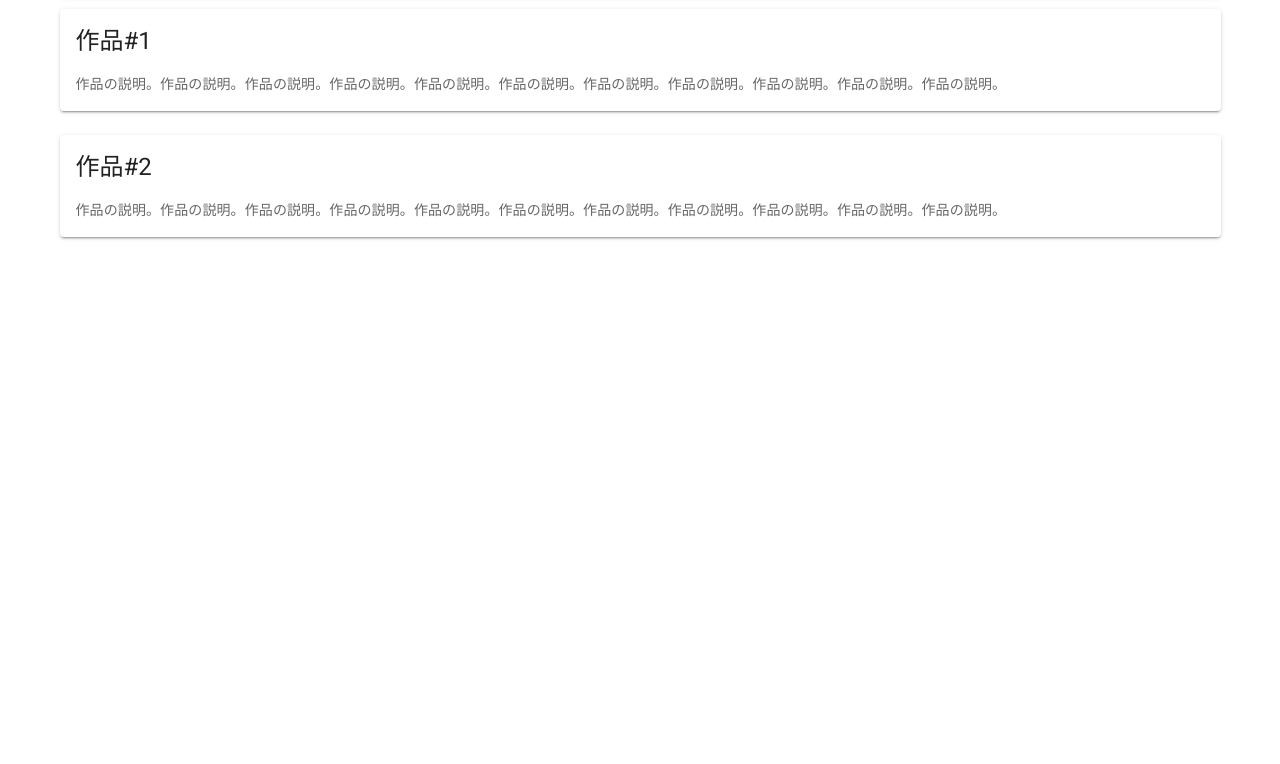
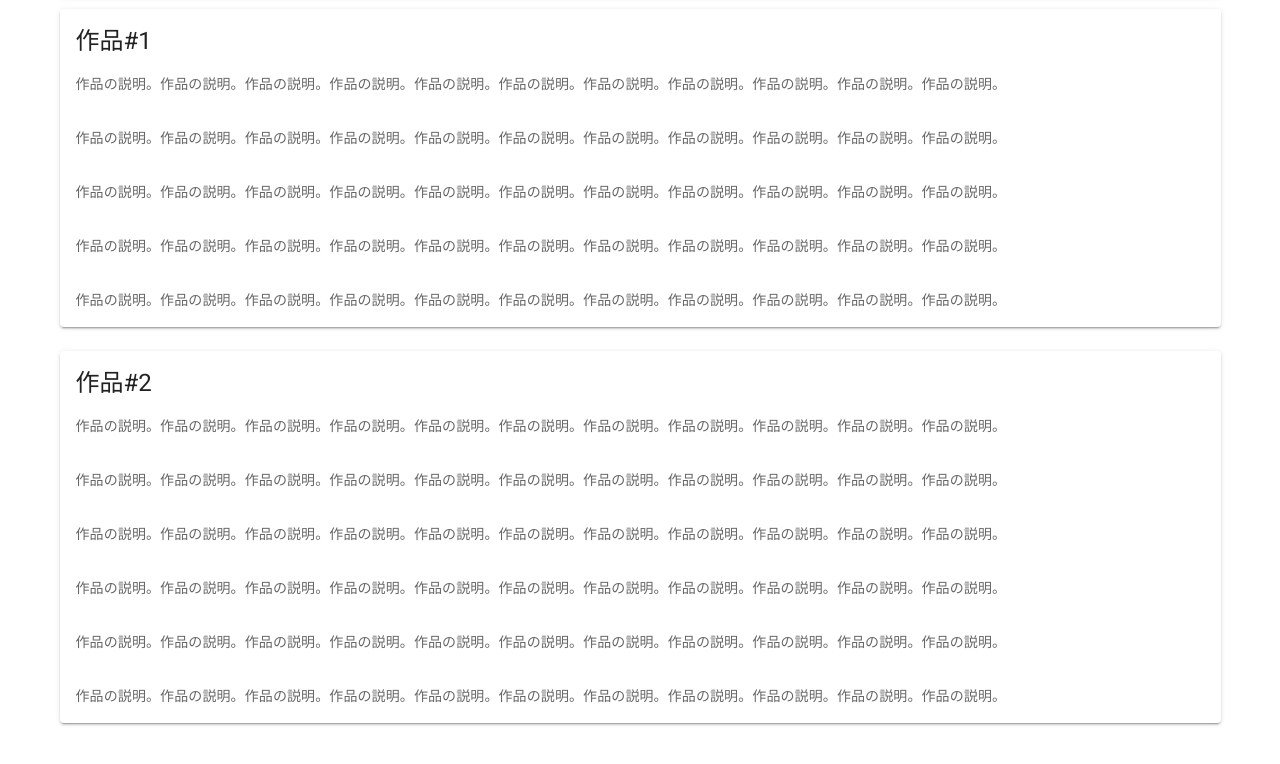
Before and after one commit to xyytgae/Portfolio, a Nuxt app: page / in a window 1280 px wide. Shown: the part 1860-2624 px from the top of the page. Before the commit the page ends 2145 px from the top, so only its background shows below. Built offline with nearby package versions, Linux system fonts and the light colour scheme.

Commit message:
#4 Header内のボタンを押したときの処理を追加

```diff
--- a/layouts/default.vue
+++ b/layouts/default.vue
@@ -6,11 +6,13 @@
       <v-spacer></v-spacer>
 
       <v-toolbar-items>
-        <v-btn text>Profile</v-btn>
-        <v-btn text>Background</v-btn>
-        <v-btn text>学習している言語</v-btn>
-        <v-btn text>作品#1</v-btn>
-        <v-btn text>作品#2</v-btn>
+        <v-btn text @click="$vuetify.goTo('#profile')">Profile</v-btn>
+        <v-btn text @click="$vuetify.goTo('#background')">Background</v-btn>
+        <v-btn text @click="$vuetify.goTo('#languages')"
+          >学習している言語</v-btn
+        >
+        <v-btn text @click="$vuetify.goTo('#first-work')">作品#1</v-btn>
+        <v-btn text @click="$vuetify.goTo('#second-work')">作品#2</v-btn>
       </v-toolbar-items>
     </v-app-bar>
     <v-main>
--- a/pages/index.vue
+++ b/pages/index.vue
@@ -1,7 +1,7 @@
 <template>
   <v-row>
     <v-col cols="12">
-      <v-card>
+      <v-card id="profile">
         <v-card-title class="headline">Profile</v-card-title>
 
         <v-row>
@@ -32,7 +32,7 @@
       </v-card>
     </v-col>
 
-    <v-col cols="12">
+    <v-col cols="12" id="background">
       <v-card color="grey">
         <v-card-title class="headline">Background</v-card-title>
 
@@ -65,7 +65,7 @@
       </v-card>
     </v-col>
 
-    <v-col>
+    <v-col cols="12" id="languages">
       <v-card>
         <v-card-title class="headline">学習している言語</v-card-title>
         <v-row justify="center">
@@ -94,20 +94,47 @@
       </v-card>
     </v-col>
 
-    <v-col cols="12">
+    <v-col cols="12" id="first-work">
       <v-card>
         <v-card-title class="headline">作品#1</v-card-title>
 
         <v-card-text
           >作品の説明。作品の説明。作品の説明。作品の説明。作品の説明。作品の説明。作品の説明。作品の説明。作品の説明。作品の説明。作品の説明。</v-card-text
         >
+        <v-card-text
+          >作品の説明。作品の説明。作品の説明。作品の説明。作品の説明。作品の説明。作品の説明。作品の説明。作品の説明。作品の説明。作品の説明。</v-card-text
+        >
+        <v-card-text
+          >作品の説明。作品の説明。作品の説明。作品の説明。作品の説明。作品の説明。作品の説明。作品の説明。作品の説明。作品の説明。作品の説明。</v-card-text
+        >
+        <v-card-text
+          >作品の説明。作品の説明。作品の説明。作品の説明。作品の説明。作品の説明。作品の説明。作品の説明。作品の説明。作品の説明。作品の説明。</v-card-text
+        >
+        <v-card-text
+          >作品の説明。作品の説明。作品の説明。作品の説明。作品の説明。作品の説明。作品の説明。作品の説明。作品の説明。作品の説明。作品の説明。</v-card-text
+        >
       </v-card>
     </v-col>
 
-    <v-col cols="12">
+    <v-col cols="12" id="second-work">
       <v-card>
         <v-card-title class="headline">作品#2</v-card-title>
 
+        <v-card-text
+          >作品の説明。作品の説明。作品の説明。作品の説明。作品の説明。作品の説明。作品の説明。作品の説明。作品の説明。作品の説明。作品の説明。</v-card-text
+        >
+        <v-card-text
+          >作品の説明。作品の説明。作品の説明。作品の説明。作品の説明。作品の説明。作品の説明。作品の説明。作品の説明。作品の説明。作品の説明。</v-card-text
+        >
+        <v-card-text
+          >作品の説明。作品の説明。作品の説明。作品の説明。作品の説明。作品の説明。作品の説明。作品の説明。作品の説明。作品の説明。作品の説明。</v-card-text
+        >
+        <v-card-text
+          >作品の説明。作品の説明。作品の説明。作品の説明。作品の説明。作品の説明。作品の説明。作品の説明。作品の説明。作品の説明。作品の説明。</v-card-text
+        >
+        <v-card-text
+          >作品の説明。作品の説明。作品の説明。作品の説明。作品の説明。作品の説明。作品の説明。作品の説明。作品の説明。作品の説明。作品の説明。</v-card-text
+        >
         <v-card-text
           >作品の説明。作品の説明。作品の説明。作品の説明。作品の説明。作品の説明。作品の説明。作品の説明。作品の説明。作品の説明。作品の説明。</v-card-text
         >
```
